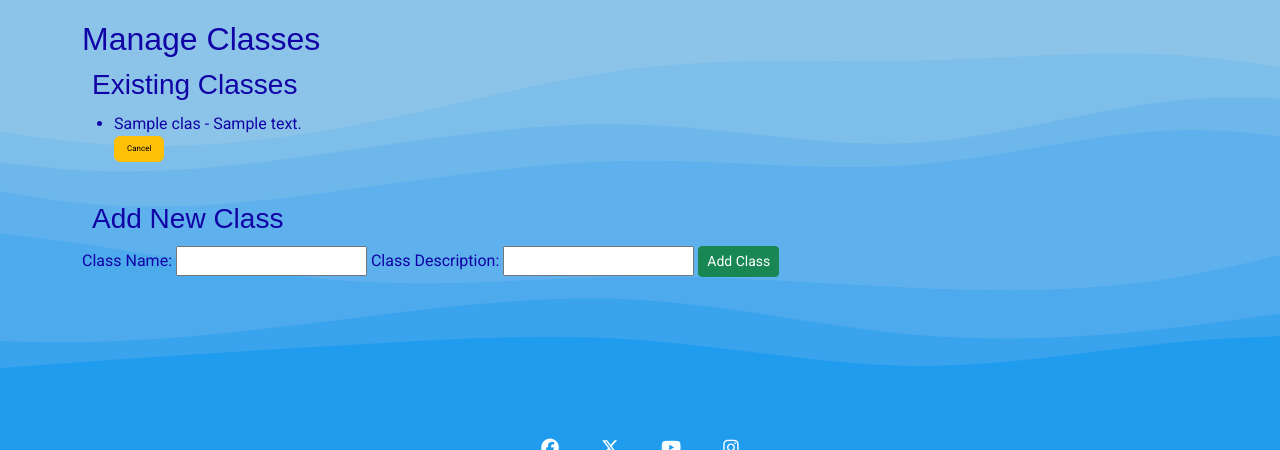
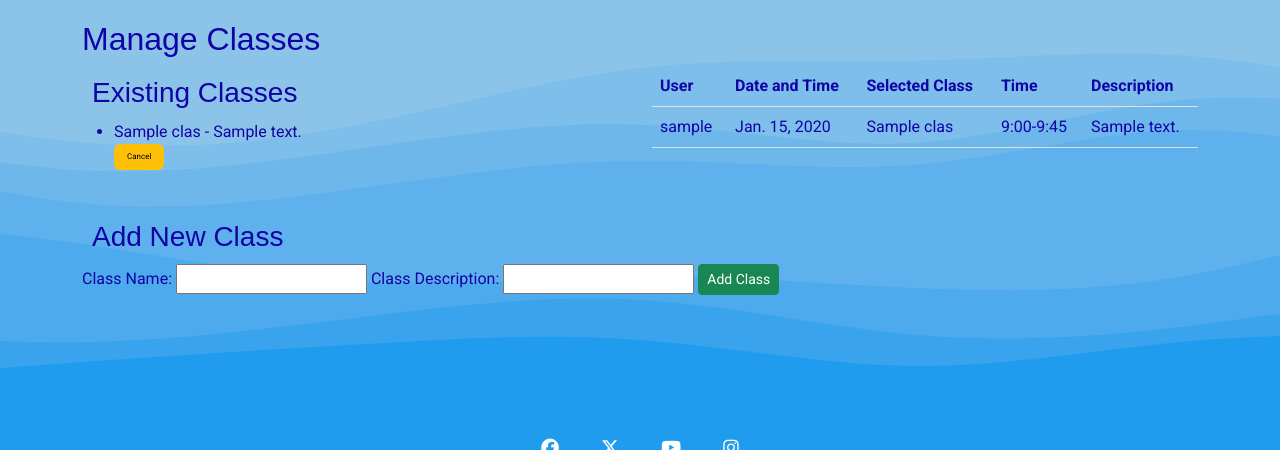
Before and after one commit to Johns-Costa/pool-booking, a Django app: page /manage/ in a window 1280 px wide. Shown: the part 74-524 px from the top of the page. Run offline with Django 4.2, Linux system fonts and the light colour scheme; a user stored in the database is signed in; tables that the repository leaves empty hold one stand-in row (values such as "Sample post"); some libraries are stand-ins or nearby versions.

Commit message:
add table with classes and description to the manage_classes.html

```diff
--- a/booking/templates/booking/manage_classes.html
+++ b/booking/templates/booking/manage_classes.html
@@ -8,12 +8,14 @@
 <ul class="messages">
     {% for message in messages %}
     {% if 'manage_classes' or 'cancel_class' in message.tags %}
-          <li{% if message.tags %} class="{{ message.tags }}"{% endif %}>{{ message }}</li>
+    <li{% if message.tags %} class="{{ message.tags }}" {% endif %}>{{ message }}</li>
         {% endif %}
         {% endfor %}
 </ul>
 {% endif %}
 <section>
+    <div class="row">
+        <div class="col">
             <h3>Existing Classes</h3>
             {% if classes %}
             <ul>
@@ -22,7 +24,8 @@
                     {{ class.name }} - {{ class.description }}
                     <br>
                     {% if not class.canceled %}
-                        <a href="{% url 'cancel_class' class.id %}" class="btn btn-warning" style="--bs-btn-font-size: .5rem;">Cancel</a>
+                    <a href="{% url 'cancel_class' class.id %}" class="btn btn-warning"
+                        style="--bs-btn-font-size: .5rem;">Cancel</a>
                     {% else %}
                     <span class="text-danger">Canceled</span>
                     {% endif %}
@@ -33,8 +36,39 @@
                 <p> - No classes available at the moment. Create a class!</p>
                 {% endif %}
             </ul>
+        </div>
+        <div class="col">
+            {% if bookings %}
+            <div class="table-responsive">
+                <table class="table table_custom">
+                    <thead>
+                        <tr>
+                            <th>User</th>
+                            <th>Date and Time</th>
+                            <th>Selected Class</th>
+                            <th>Time</th>
+                            <th>Description</th>
+                        </tr>
+                    </thead>
+                    <tbody>
+                        {% for booking in bookings %}
+                        <tr>
+                            <td>{{ booking.user.username }}</td>
+                            <td>{{ booking.date_time }}</td>
+                            <td>{{ booking.selected_class }}</td>
+                            <td>{{ booking.get_time_display }}</td>
+                            <td>{{ booking.description }}</td>
+                        </tr>
+                        {% endfor %}
+                    </tbody>
+                </table>
+            </div>
+            {% else %}
+            <p> - No bookings yet. Start booking your classes!</p>
+            {% endif %}
+        </div>
+    </div>
 </section>
-
 <section>
     <h3>Add New Class</h3>
     <form method="post" action="{% url 'add_class' %}">
--- a/booking/views.py
+++ b/booking/views.py
@@ -48,7 +48,15 @@ def book_class(request):
 @staff_member_required
 def manage_classes(request):
     classes = Class.objects.all()
-    return render(request, 'booking/manage_classes.html', {'classes': classes})
+    bookings = Booking.objects.all()
+
+    context = {
+        'classes': classes,
+        'bookings': bookings,
+    }
+
+    return render(request, 'booking/manage_classes.html', context)
+
 
 @staff_member_required
 def add_class(request):
```
Also changed, not shown: README.md, documentation/features/home_page.png (added). Lines whose indentation alone changed are shown as unchanged.
